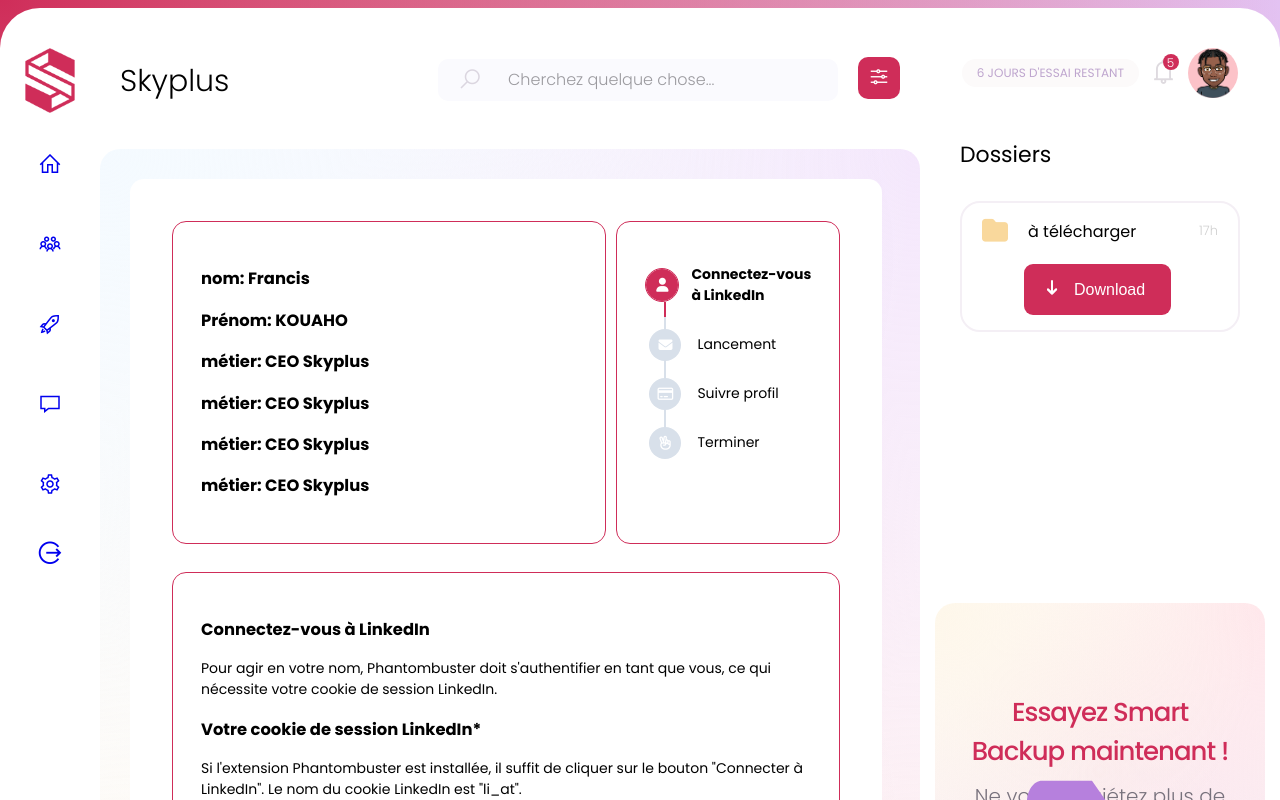
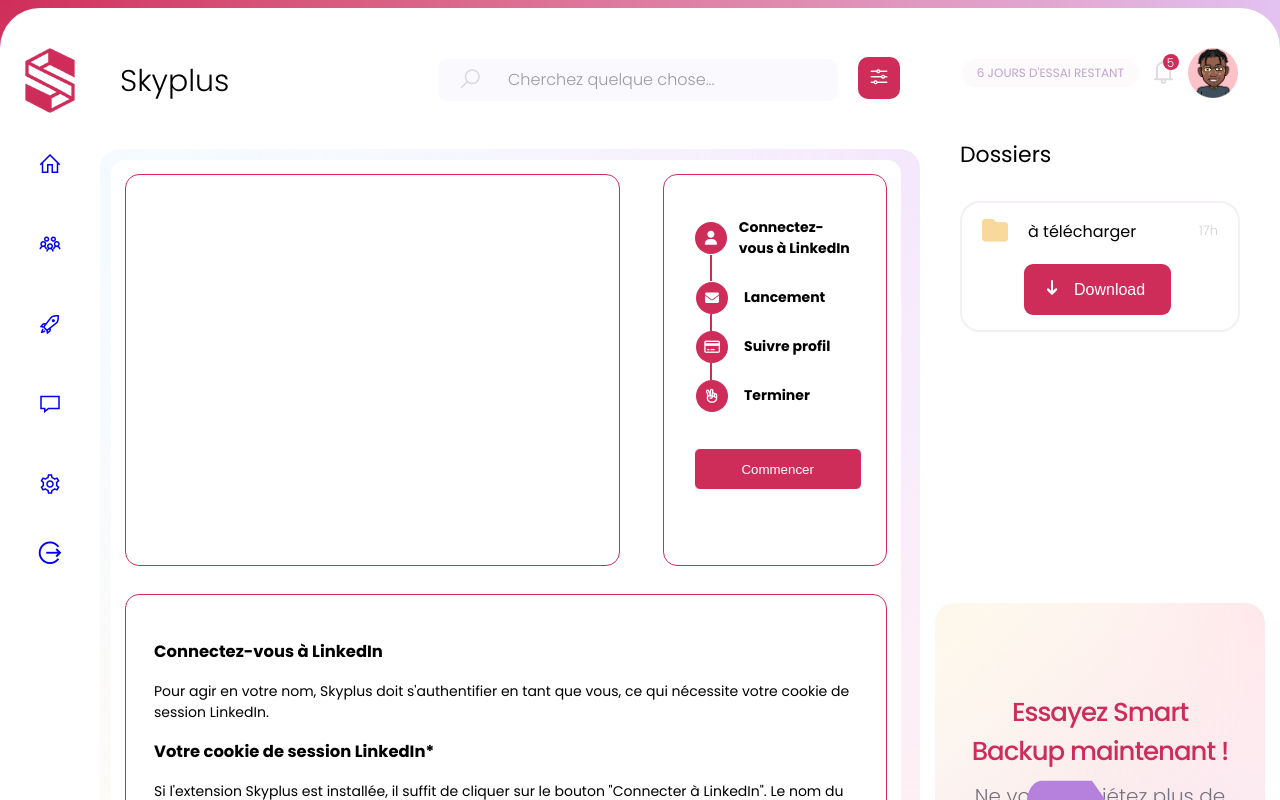
Before and after one commit to FrancisKOUAHO/app.skyplus, a Nuxt app: page /connectProfilMoreMessageLinkedin in a window 1280 px wide. Shown: the top 800 px of the page. Built offline with nearby package versions, Linux system fonts and the light colour scheme.

Commit message:
navigations.vue navigationsFolders.vue fix bug

```diff
--- a/layouts/default.vue
+++ b/layouts/default.vue
@@ -193,7 +193,7 @@
   width: 100%;
   height: 790px;
   background: radial-gradient(farthest-side at top left, #f4faff, transparent), radial-gradient(farthest-side at top right, #f4e7fc, transparent), radial-gradient(farthest-side at bottom left, #fffbf5, transparent), radial-gradient(farthest-corner at bottom right, #fef0f1, transparent), radial-gradient(circle farthest-side, #fbeaef, transparent);
-  padding: 30px;
+  padding: 11px;
 }
 
 .main-container div {
@@ -262,7 +262,7 @@
   width: 100%;
   background: white;
   border-radius: 20px;
-  height: 17rem;
+  height: 24rem;
   margin-top: 20px;
 }
 
--- a/package.json
+++ b/package.json
@@ -12,6 +12,7 @@
     "@nuxtjs/axios": "^5.13.6",
     "core-js": "^3.15.1",
     "nuxt": "^2.15.7",
+    "vue": "^2.6.14",
     "vue-button-spinner": "^2.2.1"
   },
   "devDependencies": {
--- a/pages/accueil.vue
+++ b/pages/accueil.vue
@@ -33,13 +33,13 @@
       applications : [
         {
           "name": "extractDataProfileLinkedIn",
-          "title": 'extraire les données du profil linkedin',
-          "description": "Card description with lots of great facts and interesting details."
+          "title": 'Données disponibles dans les profils LinkedIn',
+          "description": "Récupérez toutes les données disponibles dans les profils LinkedIn, y compris les e-mails !"
         },
         {
           "name": "connectProfilMoreMessageLinkedin",
-          "title": "connecter profil + message linkedin",
-          "description": "Card description with lots of great facts and interesting details."
+          "title": "Suivi automatique + message sur LinkedIn",
+          "description": "Suivez automatiquement une liste de profils + message sur LinkedIn."
         },
       ]
     };
--- a/pages/connectProfilMoreMessageLinkedin.vue
+++ b/pages/connectProfilMoreMessageLinkedin.vue
@@ -2,65 +2,66 @@
   <main>
     <div class="card-container">
       <div class="card-child child-1">
-        <h1>nom: Francis</h1>
-        <h1>Prénom: KOUAHO</h1>
-        <h1>métier: CEO Skyplus</h1>
-        <h1>métier: CEO Skyplus</h1>
-        <h1>métier: CEO Skyplus</h1>
-        <h1>métier: CEO Skyplus</h1>
+        <div v-for="(data, index) in datas" class="data">
+          <center>
+            <img class="image-check" src="/check.png" alt="" width="20px" height="20px">
+            <p :key="index++" class="data-p">N°{{ index }}</p>
+            <p class="data-p">Nom: {{ data.Last_name }}</p>
+            <p class="data-p">Prénom: {{ data.First_name }}</p>
+          </center>
+        </div>
       </div>
       <div class="card-child child-3">
         <div class="col-md-4 col-12">
           <div class="billing__main__content__step row">
             <ul id="step-list">
               <li class="option active" for="participant-info" data-step="1">
-                <a href="#participant-info">
-                  <span class="default"><i class="fa fa-user" aria-hidden="true"></i></span>
-                  <span class="done-icon"><i class="fa fa-check" aria-hidden="true"></i></span>
+                <a disabled>
+                  <span class="default"><i class="fa fa-user" aria-hidden="true"
+                                           style="margin-left: 0.2rem;"></i></span>
                   <p>Connectez-vous à LinkedIn</p>
                 </a>
               </li>
-              <li class="option" for="contact-info" data-step="2">
-                <a href="#contact-info">
+              <li class="option active" for="contact-info" data-step="2">
+                <a disabled>
                   <span class="default"><i class="fa fa-envelope" aria-hidden="true"></i></span>
-                  <span class="done-icon"><i class="fa fa-check" aria-hidden="true"></i></span>
                   <p>Lancement</p>
                 </a>
               </li>
-              <li class="option" for="payment-info" data-step="4">
-                <a href="#payment-info">
+              <li class="option active" for="payment-info" data-step="4">
+                <a disabled>
                   <span class="default"><i class="fa fa-credit-card" aria-hidden="true"></i></span>
-                  <span class="done-icon"><i class="fa fa-check" aria-hidden="true"></i></span>
                   <p>Suivre profil</p>
                 </a>
               </li>
-              <li class="option" for="congratulations" data-step="5">
-                <a href="#congratulations">
+              <li class="option active" for="congratulations" data-step="5">
+                <a disabled>
                   <span class="default"><i class="fa fa-hand-peace-o" aria-hidden="true"></i></span>
-                  <span class="done-icon"><i class="fa fa-check" aria-hidden="true"></i></span>
                   <p>Terminer</p>
                 </a>
               </li>
             </ul>
+            <button class="start" @click="connectLinkedinHandleClick">Commencer</button>
           </div>
         </div>
       </div>
       <div class="card-child child-2">
         <h1 class="color-white-h-p">Connectez-vous à LinkedIn</h1>
-        <p class="color-white-h-p">Pour agir en votre nom, Phantombuster doit s'authentifier en tant que vous, ce qui
+        <p class="color-white-h-p">Pour agir en votre nom, Skyplus doit s'authentifier en tant que vous, ce qui
           nécessite votre cookie de
           session LinkedIn.</p>
 
         <div>
           <h1 class="color-white-h-p">Votre cookie de session LinkedIn*</h1>
-          <p class="color-white-h-p">Si l'extension Phantombuster est installée, il suffit de cliquer sur le bouton
+          <p class="color-white-h-p">Si l'extension Skyplus est installée, il suffit de cliquer sur le bouton
             "Connecter à LinkedIn". Le
             nom du cookie LinkedIn est "li_at".</p>
         </div>
         <div class="form-connect">
-          <input v-model="text" @focus="magic_flag = true" @blur="magic_flag = false" type="text" id="email" class="form__input" autocomplete="off" placeholder=" "/>
+          <input v-model="text" @focus="magic_flag = true" @blur="magic_flag = false" type="text" id="email"
+                 class="form__input" autocomplete="off" placeholder=" "/>
           <label for="email" class="form__label"> Collez votre cookie de session LinkedIn ici </label>
-          <button v-if="magic_flag">Valider</button>
+          <button v-if="magic_flag">Connecter à LinkedIn</button>
           <button v-else>Install Firefox extension</button>
         </div>
       </div>
@@ -69,18 +70,85 @@
 </template>
 
 <script>
+import axios from "axios"
+
 export default {
   name: "connectProfilMoreMessageLinkedin",
-  data(){
-    return{
-      text : "",
+  data() {
+    return {
+      datas: "",
+      text: "",
       magic_flag: false
     }
-  }
+  },
+  methods: {
+    async connectLinkedinHandleClick() {
+      await axios.get('http://localhost:7000/connect/connect-profile-message-linkedin').then((response) => {
+        this.progress
+        this.datas = response.data.data
+        this.message = response.data.message
+      }).catch((e) => {
+        return `Error ${e}`
+      })
+    }
+  },
 }
 </script>
 
 <style scoped>
+
+
+/* Works on Firefox */
+.data {
+  scrollbar-width: thin;
+  scrollbar-color: #cf2d59 #cf2d59;
+}
+
+/* Works on Chrome, Edge, and Safari */
+.data::-webkit-scrollbar {
+  width: 12px;
+}
+
+.data::-webkit-scrollbar-track {
+  background: #cf2d59;
+}
+
+.data::-webkit-scrollbar-thumb {
+  background-color: #cf2d59;
+  border-radius: 20px;
+  border: 3px solid #cf2d59;
+}
+
+.image-check {
+  margin-left: 7rem;
+  margin-top: 1rem;
+}
+
+.data-p {
+  font-size: 10px;
+}
+
+/* CHILD-2*/
+
+.data {
+  border: 1px solid #cf2d59;
+  width: 45%;
+  height: 40%;
+  margin: 9px;
+}
+
+.start {
+  margin-left: 1%;
+  margin-top: 2rem;
+}
+
+.start:hover {
+  background: #ffffff;
+  border: 1px solid #cf2d59;
+  color: #cf2d59;
+  margin-left: 1%;
+  margin-top: 2rem;
+}
 
 
 .card-container {
@@ -89,14 +157,18 @@
   justify-content: space-between;
   background: #ffffff;
   width: 99%;
-  padding: 3rem;
+  padding: 1rem;
 }
 
 .child-1 {
   width: 65%;
+  display: flex;
+  flex-wrap: wrap;
+  overflow-x: scroll;
+  height: 28rem;
 }
 
-.child-3{
+.child-3 {
   width: 16rem;
 }
 
@@ -104,9 +176,7 @@
   border: 1px solid #cf2d59;
   padding: 2rem;
   background: #ffffff;
-  height: auto;
 }
-
 
 
 .child-2 {
@@ -184,21 +254,22 @@
 }
 
 
-
-
 /* step by step */
 .billing__main__content__step ul {
   padding: 0;
   margin: 0;
 }
+
 .billing__main__content__step ul li {
   list-style-type: none;
 }
+
 .billing__main__content__step ul li a {
   display: flex;
   align-items: center;
   text-decoration: none;
 }
+
 .billing__main__content__step ul li a span {
   margin-right: 12px;
   position: relative;
@@ -208,6 +279,7 @@
   align-items: center;
   justify-content: center;
 }
+
 .billing__main__content__step ul li a span i {
   display: flex;
   align-items: center;
@@ -222,6 +294,7 @@
   height: 32px;
   border-radius: 100%;
 }
+
 .billing__main__content__step ul li a span:before {
   content: "";
   width: 2px;
@@ -231,6 +304,7 @@
   top: -12px;
   left: 19px;
 }
+
 .billing__main__content__step ul li a span:after {
   content: "";
   width: 2px;
@@ -240,19 +314,24 @@
   bottom: -12px;
   left: 19px;
 }
+
 .billing__main__content__step ul li a p {
   color: black;
   text-decoration: none;
 }
+
 .billing__main__content__step ul li a label {
   max-width: calc(100% - 52px);
 }
+
 .billing__main__content__step ul li a .sub {
   display: none;
 }
+
 .billing__main__content__step ul li a.selected p {
   font-weight: bold;
 }
+
 .billing__main__content__step ul li a.selected .sub {
   display: block;
   font-weight: normal;
@@ -260,51 +339,60 @@
   width: 100%;
   font-style: normal;
 }
+
 .billing__main__content__step ul li:first-child span:before {
   content: "";
   display: none;
 }
+
 .billing__main__content__step ul li:last-child span:after {
   content: "";
   display: none;
 }
+
 .billing__main__content__step ul li.active {
   color: #435064;
   font-weight: bold;
 }
-.billing__main__content__step ul li.active span {
-  border: 1px solid #cf2d59;
-  background-color: white;
-}
+
+
 .billing__main__content__step ul li.active span i {
   background-color: #cf2d59;
 }
+
 .billing__main__content__step ul li.active span:before {
   background-color: #cf2d59;
   bottom: -17px;
   top: -17px;
   left: 18px;
 }
+
 .billing__main__content__step ul li.active span:after {
   background-color: #cf2d59;
   bottom: -17px;
   left: 18px;
 }
+
 .billing__main__content__step ul li .done-icon {
   display: none;
 }
+
 .billing__main__content__step ul li.done span {
   border-color: white;
 }
+
 .billing__main__content__step ul li.done span:after {
   bottom: -13px;
 }
+
 .billing__main__content__step ul li.done span:before {
   top: -13px;
 }
+
 .billing__main__content__step ul li.done span.default {
   display: none;
 }
+
 .billing__main__content__step ul li.done span.done-icon {
   display: flex;
 }
--- a/pages/extractDataProfileLinkedIn.vue
+++ b/pages/extractDataProfileLinkedIn.vue
@@ -24,7 +24,7 @@
       <center>
         <div class="hello">
           <h5 v-if="isActive">message de statut : {{ message }}</h5>
-          <h5 v-v-if="!isActive" style="color:#cf2d59;">message de statut : Cliquer pour commencer le scrapping</h5>
+          <h5 v-if="!isActive" style="color:#cf2d59;">message de statut : Cliquer pour commencer le scrapping</h5>
           <button-spinner
             @click.native="scrappingDataLinkedin"
             v-bind="{isLoading}"
@@ -83,7 +83,7 @@
     async scrappingDataLinkedin() {
       this.isActive = true
       this.isLoading = true
-      await axios.get('http://localhost:7000/scrappin-data-linkedin')
+      await axios.get('http://localhost:7000/extract/extract-data-profile-linkedin')
         .then((response) => {
           this.DATA = response.data
           this.message = response.data.message
@@ -94,7 +94,9 @@
           return `Error ${e}`
         })
     },
-
+    beforeCreate() {
+      this.scrappingDataLinkedin()
+    },
     timer: function (tempo) {
       let vm = this;
       let setIntervalRef = setInterval(function () {
@@ -117,13 +119,13 @@
 <style scoped>
 .bar {
   display: flex;
-  margin: 1rem;
-  width: 97%;
+  width: 94%;
   height: 1em;
   border-radius: 0.5em;
   position: relative;
   background: #f2f2f2;
-  box-shadow: inset 0 0 0 1px rgba(0, 0, 0, 0.1)
+  box-shadow: inset 0 0 0 1px rgba(0, 0, 0, 0.1);
+  margin: 1rem 1rem 1rem 4%;
 }
 
 .bar .percentage {
```
Also changed, not shown: static/check.png (added), 1 other file (tests, documents, lock files or other folders).
